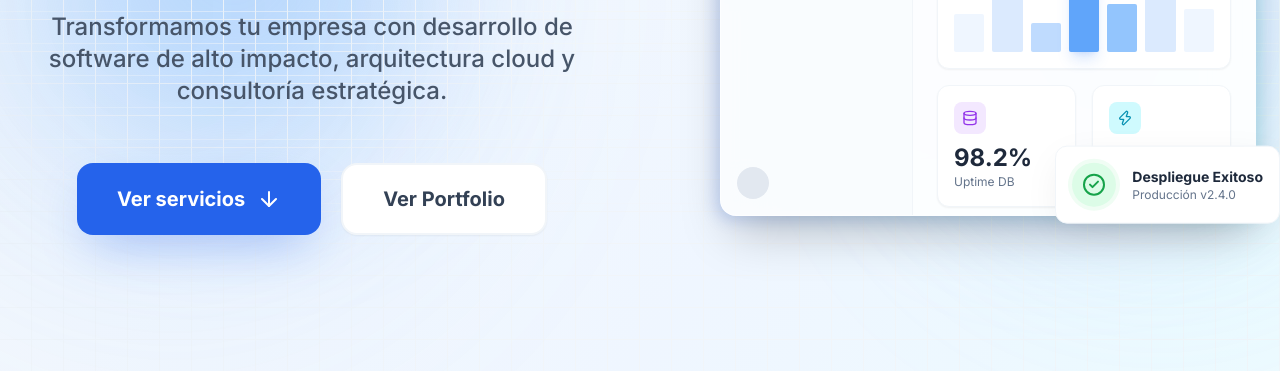
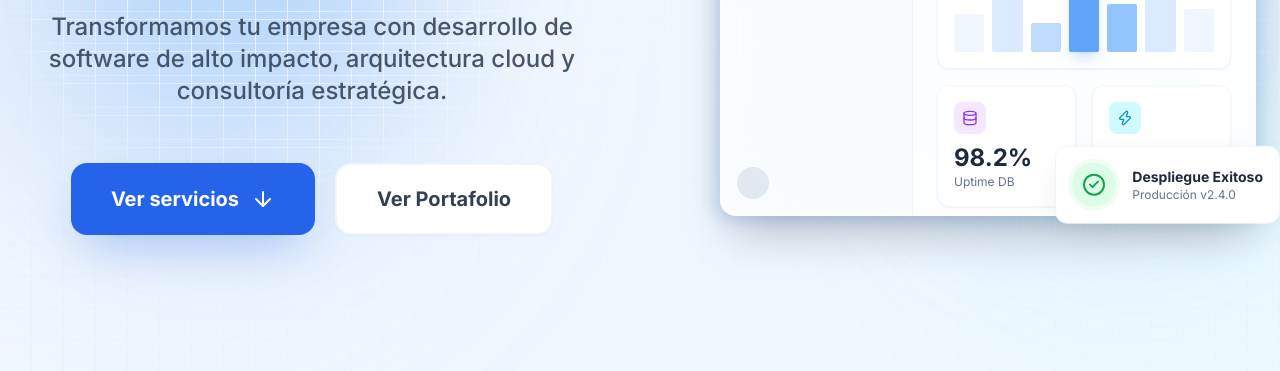
Before and after one commit to SurivZ/ferser, a plain HTML site: page index.html in a window 1280 px wide. Shown: the part 429-800 px from the top of the page. Drawn offline with nearby package versions, Linux system fonts and the light colour scheme.

Commit message:
Update link text from 'Portfolio' to 'Portafolio'

```diff
--- a/index.html
+++ b/index.html
@@ -86,7 +86,7 @@
                         </a>
                         <a href="https://github.com/SurivZ?tab=repositories"
                             class="flex items-center justify-center gap-3 bg-white hover:bg-slate-50 text-slate-700 border-2 border-slate-100 px-10 py-5 rounded-2xl text-xl font-bold hover:-translate-y-1.5 transition-all duration-300 shadow-sm">
-                            Ver Portfolio
+                            Ver Portafolio
                         </a>
                     </div>
                 </div>
```
